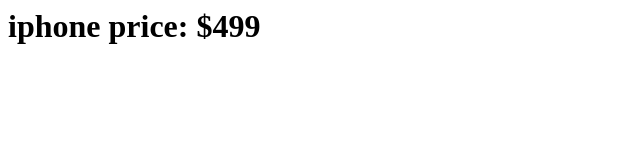
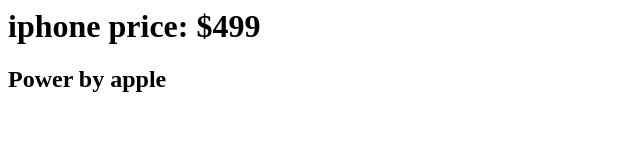
Before and after one commit to outangyo/git-awesome, a plain HTML site: page index.html in a window 1280 px wide. Shown: the whole page, without its empty margins (0-640 px from the left). Drawn offline with Linux system fonts and the light colour scheme.

Commit message:
add power by apple

```diff
--- a/index.html
+++ b/index.html
@@ -1,3 +1,4 @@
 <html lang="en">
 <h1>iphone price: $499</h1>
+<h2>Power by apple</h2>
 </html>
```
